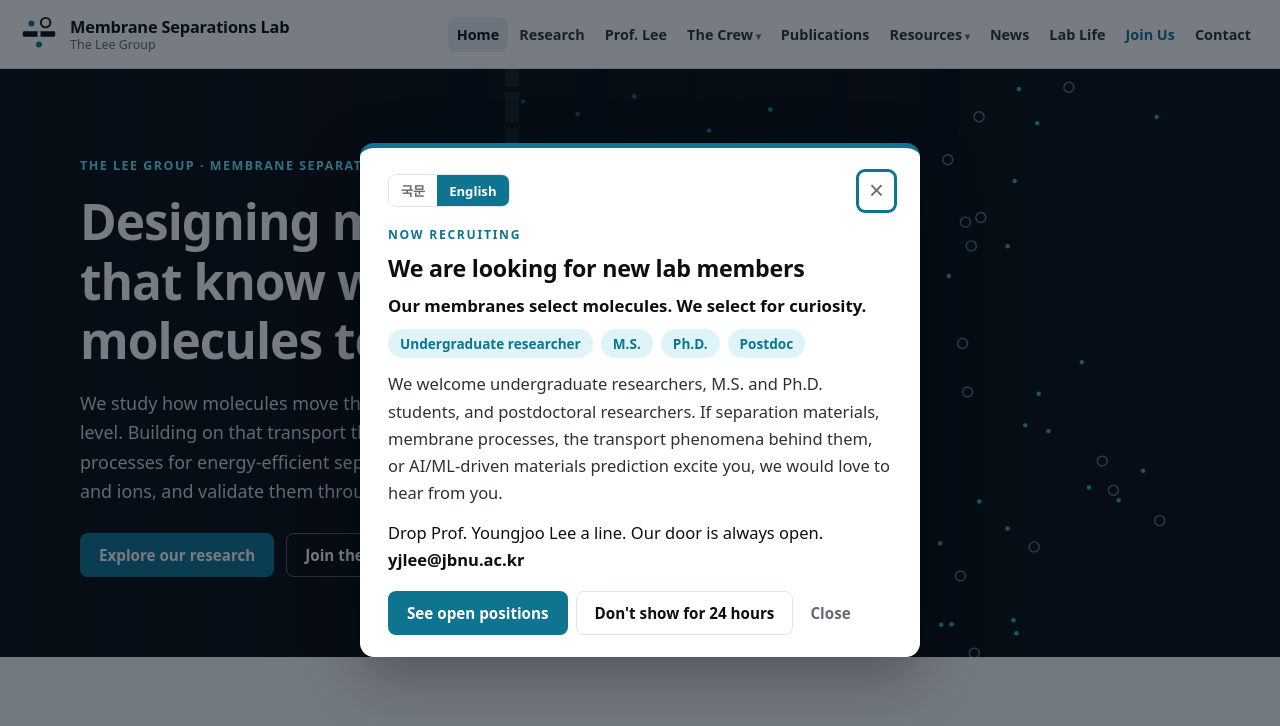
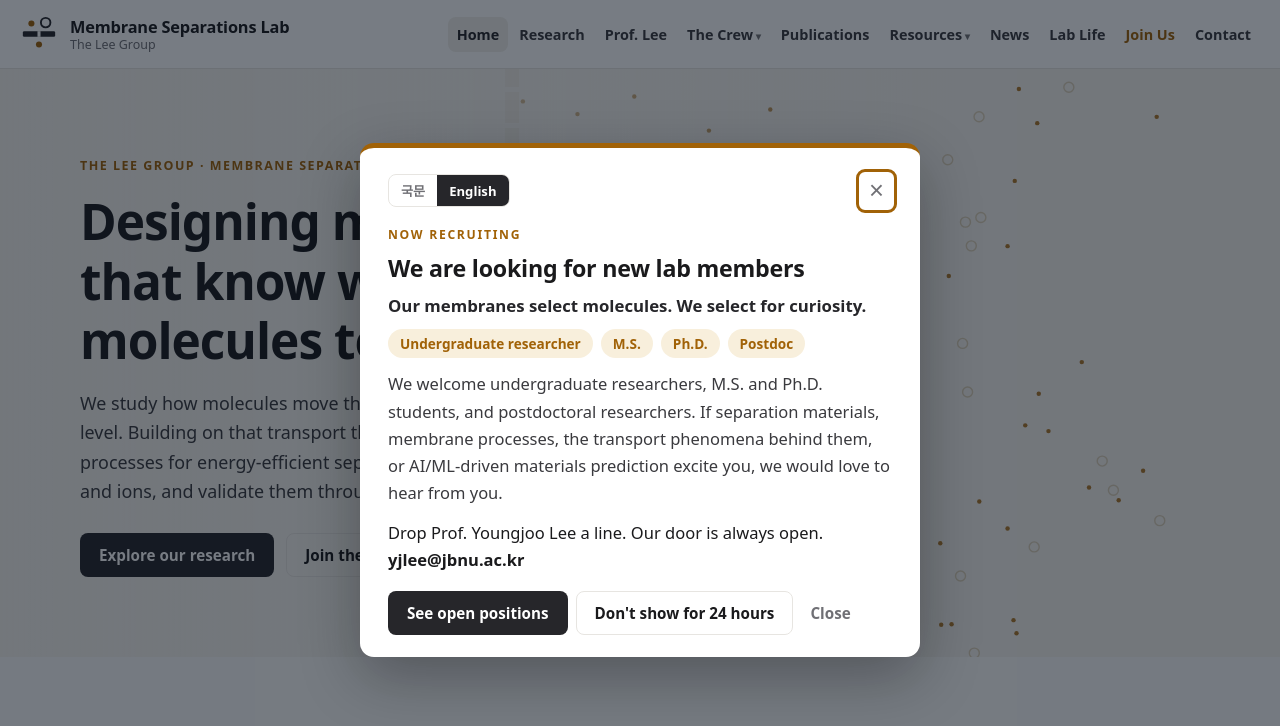
Before and after one commit to THE-LEE-GROUP/the-lee-group.github.io, a plain HTML site: page index.html in a window 1280 px wide. Shown: the top 726 px of the page. Drawn offline with Linux system fonts and the light colour scheme.

Commit message:
Switch palette to W6: White & Charcoal·Gold (light) with Charcoal·Gold dark mode
Co-Authored-By: Claude Opus 5.5 <noreply@anthropic.com>
Claude-Session: https://claude.ai/code/session_01YC4m1khvW5rXasouvJcVdj

```diff
--- a/index.html
+++ b/index.html
@@ -10,7 +10,7 @@
 <link rel="icon" href="favicon.svg" type="image/svg+xml">
 <link rel="preconnect" href="https://fonts.googleapis.com">
 <link rel="stylesheet" href="https://fonts.googleapis.com/css2?family=Manrope:wght@500;600;700;800&family=IBM+Plex+Sans:ital,wght@0,400;0,500;0,600;1,400&family=Noto+Sans+KR:wght@400;500;700&display=swap">
-<link rel="stylesheet" href="style.css?v=202611162150">
+<link rel="stylesheet" href="style.css?v=202611181114">
 </head>
 <body>
 <a class="skip" href="#main">Skip to content</a>
@@ -103,7 +103,7 @@
   </div>
 </div>
 
-<script src="data.js?v=202611162150"></script>
-<script src="main.js?v=202611162150"></script>
+<script src="data.js?v=202611181114"></script>
+<script src="main.js?v=202611181114"></script>
 </body>
 </html>
--- a/style.css
+++ b/style.css
@@ -1,30 +1,41 @@
 /* Layout idea: calm editorial lab site; wide hero canvas, then clean single-column sections. */
-/* Current palette: H. Ink Black & Electric Cyan. Other saved palettes: see PALETTES.md */
+/* Current palette: W6. White & Charcoal·Gold (light) + W6 Dark: Charcoal·Gold (dark). Other saved palettes: see PALETTES.md */
 :root {
-  --ink: #0b0e13; --text: #2b313a; --muted: #646b75; --bg: #f7f9fb; --surface: #ffffff;
-    --line: #e0e5ea; --primary: #0b0e13; --primary-soft: #e9eef2; --accent: #0e7490; --accent-soft: #dff4f8;
-  --hero-bg: #07090d;
-  --hero-rgb: 7, 9, 13; --hero-line-rgb: 127, 216, 236; --hero-dot-rgb: 34, 211, 238;
-  --hero-eyebrow: #67e8f9; --hero-lead: #cdd6df;
-  --card-top: #0f151c; --card-bot: #06080b; --glow-rgb: 34, 211, 238; --card-accent: #22d3ee; --card-text: #cdd6df; --card-sub: #94a0ab;
-  --hero-ink: #eef4fa; --on-accent: #ffffff; --fill: #0e7490; --fill-hover: #155e75;
+  --ink: #1a1a1c; --text: #3a3a3e; --muted: #707075; --bg: #fcfcfb; --surface: #ffffff;
+  --line: #e7e5e1; --primary: #26262a; --primary-soft: #f1efea; --accent: #a16207; --accent-soft: #f8efdc;
+  --fill: #26262a; --fill-hover: #000000; --on-accent: #ffffff;
+  --hero-bg: #f6f4ef; --hero-rgb: 246, 244, 239; --hero-line-rgb: 201, 180, 138; --hero-dot-rgb: 161, 98, 7;
+  --hero-eyebrow: #a16207; --hero-lead: #3a3a3e; --hero-title: #1a1a1c; --hero-ghost: #1a1a1c; --hero-ghost-line: #e7e5e1; --hero-ghost-hover: #f1efea;
+  --card-top: #ffffff; --card-bot: #f8f6f1; --glow-rgb: 161, 98, 7; --card-accent: #a16207; --card-text: #3a3a3e; --card-sub: #707075; --card-title: #1a1a1c; --card-body: #3a3a3e;
+  --card-shadow: 0 1px 2px rgba(0,0,0,.05), 0 10px 30px rgba(161,98,7,.10);
+  --hero-ink: #eef4fa;
   --font-display: "Manrope", "Noto Sans KR", system-ui, sans-serif;
   --font-body: "IBM Plex Sans", "Noto Sans KR", system-ui, -apple-system, "Segoe UI", sans-serif;
   --radius: 10px;
-  --shadow: 0 1px 2px rgba(11, 14, 19, .06), 0 8px 24px rgba(11, 14, 19, .06);
+  --shadow: 0 1px 2px rgba(26, 26, 28, .06), 0 8px 24px rgba(26, 26, 28, .06);
   color-scheme: light;
 }
 @media (prefers-color-scheme: dark) {
   :root:not([data-theme="light"]) {
-    --ink: #eef3f7; --text: #c6ced6; --muted: #8a939d; --bg: #06080b; --surface: #0f1318;
-    --line: #1f262e; --primary: #67e8f9; --primary-soft: #0f2a30; --accent: #22d3ee; --accent-soft: #0c2a31;
-    --on-accent: #ffffff; color-scheme: dark;
+    --ink: #f3f1ec; --text: #d2cfc8; --muted: #9a968e; --bg: #121214; --surface: #1b1b1e;
+    --line: #2e2d2b; --primary: #e8c47e; --primary-soft: #2a261d; --accent: #e0b45a; --accent-soft: #2f2716;
+    --fill: #d4a64a; --fill-hover: #e8c47e; --on-accent: #16161a;
+    --hero-bg: #161618; --hero-rgb: 22, 22, 24; --hero-line-rgb: 201, 180, 138; --hero-dot-rgb: 224, 180, 90;
+    --hero-eyebrow: #e8c47e; --hero-lead: #d2cfc8; --hero-title: #ffffff; --hero-ghost: #ffffff; --hero-ghost-line: rgba(255,255,255,.35); --hero-ghost-hover: rgba(255,255,255,.1);
+    --card-top: #232326; --card-bot: #151517; --glow-rgb: 224, 180, 90; --card-accent: #e0b45a; --card-text: #d2cfc8; --card-sub: #9a968e; --card-title: #ffffff; --card-body: #e2dfd8;
+    --card-shadow: 0 0 0 1px rgba(224,180,90,.06), 0 14px 40px rgba(224,180,90,.12);
+    color-scheme: dark;
   }
 }
 :root[data-theme="dark"] {
-  --ink: #eef3f7; --text: #c6ced6; --muted: #8a939d; --bg: #06080b; --surface: #0f1318;
-    --line: #1f262e; --primary: #67e8f9; --primary-soft: #0f2a30; --accent: #22d3ee; --accent-soft: #0c2a31;
-  --on-accent: #ffffff; color-scheme: dark;
+    --ink: #f3f1ec; --text: #d2cfc8; --muted: #9a968e; --bg: #121214; --surface: #1b1b1e;
+    --line: #2e2d2b; --primary: #e8c47e; --primary-soft: #2a261d; --accent: #e0b45a; --accent-soft: #2f2716;
+    --fill: #d4a64a; --fill-hover: #e8c47e; --on-accent: #16161a;
+    --hero-bg: #161618; --hero-rgb: 22, 22, 24; --hero-line-rgb: 201, 180, 138; --hero-dot-rgb: 224, 180, 90;
+    --hero-eyebrow: #e8c47e; --hero-lead: #d2cfc8; --hero-title: #ffffff; --hero-ghost: #ffffff; --hero-ghost-line: rgba(255,255,255,.35); --hero-ghost-hover: rgba(255,255,255,.1);
+    --card-top: #232326; --card-bot: #151517; --glow-rgb: 224, 180, 90; --card-accent: #e0b45a; --card-text: #d2cfc8; --card-sub: #9a968e; --card-title: #ffffff; --card-body: #e2dfd8;
+    --card-shadow: 0 0 0 1px rgba(224,180,90,.06), 0 14px 40px rgba(224,180,90,.12);
+    color-scheme: dark;
 }
 
 * { box-sizing: border-box; }
@@ -80,12 +91,12 @@ img { max-width: 100%; display: block; }
 .hero { position: relative; background: var(--hero-bg); color: var(--hero-ink); overflow: hidden; }
 .hero canvas { position: absolute; inset: 0; width: 100%; height: 100%; }
 .hero-inner { position: relative; padding: 88px 0 80px; display: grid; gap: 18px; max-width: 680px; }
-.hero h1 { color: #fff; }
+.hero h1 { color: var(--hero-title); }
 .hero .eyebrow { color: var(--hero-eyebrow); }
 .hero p.lead { font-size: 1.12rem; color: var(--hero-lead); max-width: 58ch; }
 .hero-actions { display: flex; gap: 12px; flex-wrap: wrap; margin-top: 8px; }
-.hero .btn-ghost { color: #fff; border-color: rgba(255,255,255,.35); }
-.hero .btn-ghost:hover { background: rgba(255,255,255,.1); color: #fff; }
+.hero .btn-ghost { color: var(--hero-ghost); border-color: var(--hero-ghost-line); }
+.hero .btn-ghost:hover { background: var(--hero-ghost-hover); color: var(--hero-ghost); }
 
 .eyebrow { font: 700 .78rem var(--font-display); letter-spacing: .12em; text-transform: uppercase; color: var(--accent); }
 .btn { display: inline-flex; align-items: center; gap: 8px; padding: 11px 18px; border-radius: 8px; font: 700 .95rem var(--font-display); text-decoration: none; border: 1px solid transparent; cursor: pointer; background: none; }
@@ -232,15 +243,15 @@ img { max-width: 100%; display: block; }
 .res-grid { display: grid; grid-template-columns: repeat(auto-fit, minmax(300px, 1fr)); gap: 24px; }
 .res-card { position: relative; display: grid; grid-template-rows: auto 1fr; border-radius: 22px; overflow: hidden;
   background: linear-gradient(180deg, var(--card-top) 0%, var(--card-bot) 100%); border: 1px solid rgba(var(--glow-rgb), .35);
-  box-shadow: 0 0 0 1px rgba(var(--glow-rgb), .06), 0 14px 40px rgba(var(--glow-rgb), .16); color: var(--card-text); transition: border-color .2s, box-shadow .2s, transform .2s; }
+  box-shadow: var(--card-shadow); color: var(--card-text); transition: border-color .2s, box-shadow .2s, transform .2s; }
 .res-card:hover { border-color: rgba(var(--glow-rgb), .7); box-shadow: 0 0 0 1px rgba(var(--glow-rgb), .2), 0 18px 48px rgba(var(--glow-rgb), .28); transform: translateY(-2px); }
 .res-art { aspect-ratio: 2 / 1; overflow: hidden; }
 .res-art img { width: 100%; height: 100%; object-fit: cover; -webkit-mask-image: linear-gradient(to bottom, #000 55%, transparent 100%); mask-image: linear-gradient(to bottom, #000 55%, transparent 100%); }
 .res-body { position: relative; margin-top: -26px; padding: 0 26px 28px; display: grid; gap: 10px; align-content: start; }
 .res-num { font: 800 .95rem var(--font-display); color: var(--card-accent); letter-spacing: .06em; }
-.res-card h3 { color: #fff; font-size: 1.28rem; }
+.res-card h3 { color: var(--card-title); font-size: 1.28rem; }
 .res-ko { font-family: "Noto Sans KR", var(--font-body); font-size: .9rem; color: var(--card-sub); }
-.res-card p { color: #d5e1ee; }
+.res-card p { color: var(--card-body); }
 .res-card ul { margin: 4px 0 0; padding-left: 18px; display: grid; gap: 8px; }
 .res-card li { color: var(--card-text); }
 .res-card li::marker { color: var(--card-accent); }
```
Also changed, not shown: palette-samples/W6_light_dark.png (added), 1 other file.
